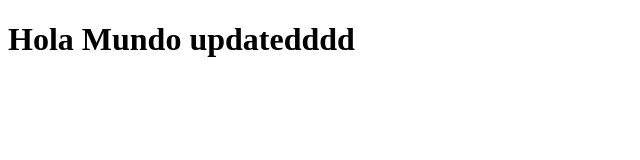
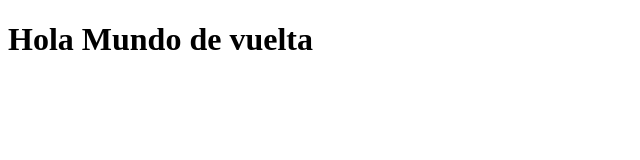
Before and after one commit to BrandoRaxel/Test, a plain HTML site: page index.html in a window 1280 px wide. Shown: the whole page, without its empty margins (0-640 px from the left). Drawn offline with Linux system fonts and the light colour scheme.

Commit message:
Modify h1 tag

```diff
--- a/index.html
+++ b/index.html
@@ -7,6 +7,6 @@
     <title>Document</title>
 </head>
 <body>
-    <h1>Hola Mundo updatedddd</h1>
+    <h1>Hola Mundo de vuelta</h1>
 </body>
 </html>
```
